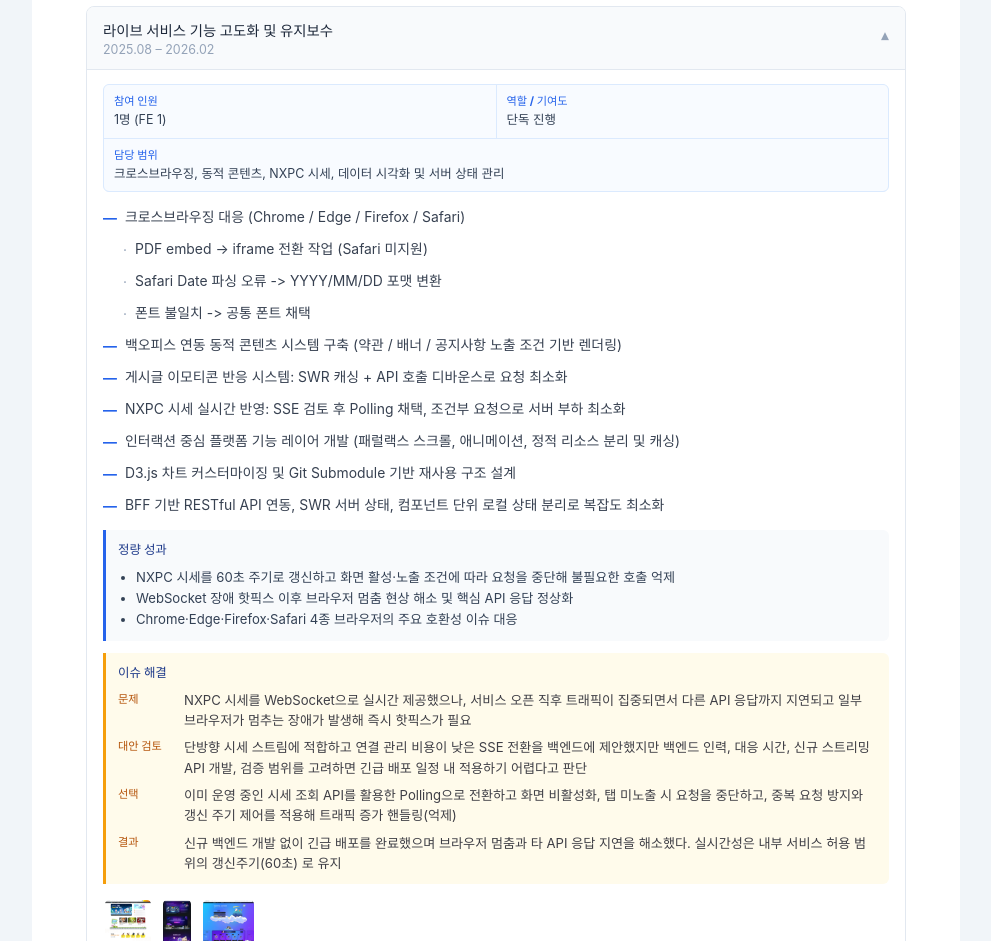
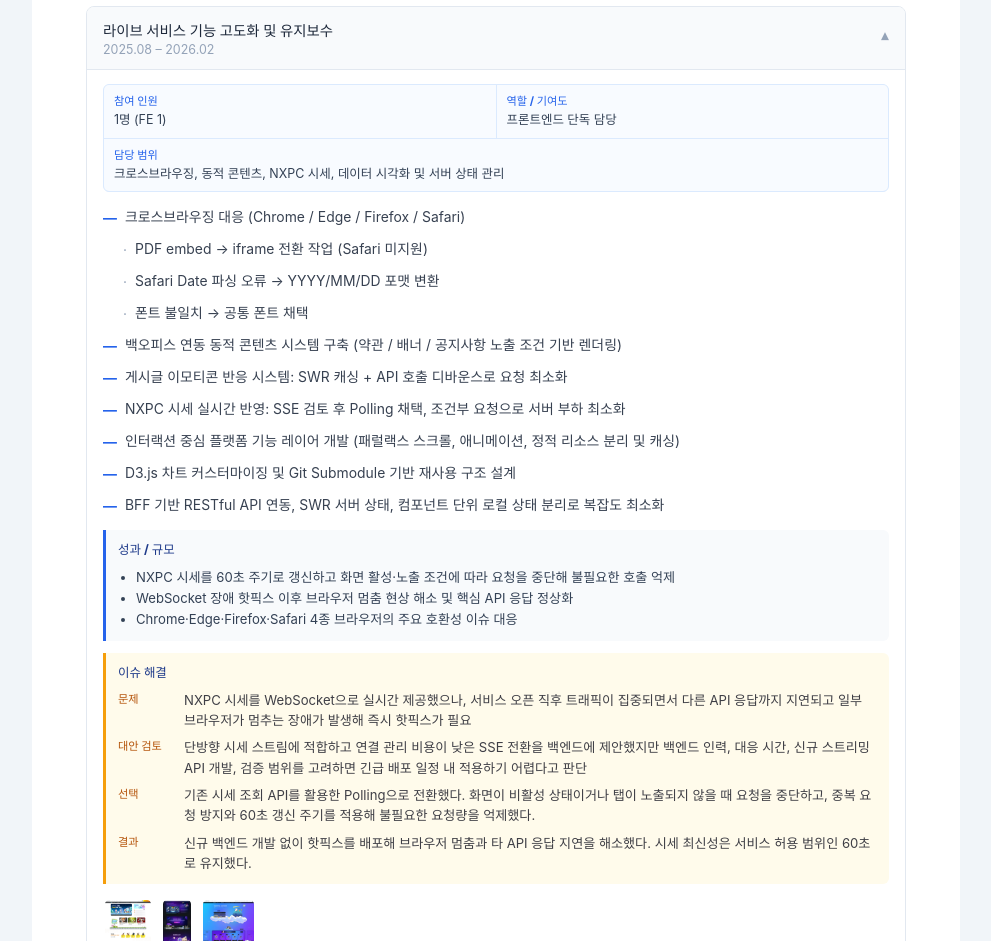
Before and after one commit to 33upsiege/33upsiege.github.io, a React (Vite) app: page / in a window 1280 px wide. Shown: the part 1431-2372 px from the top of the page, without its empty margins (144-1135 px from the left). Built offline with nearby package versions, Linux system fonts and the light colour scheme; a web font is replaced by a local one.

Commit message:
update: 경력기술 사항, 오탈자 수정

```diff
--- a/src/App.tsx
+++ b/src/App.tsx
@@ -4,6 +4,7 @@ import Summary from './components/Summary'
 import Skills from './components/Skills'
 import Experience from './components/Experience'
 import PrintButton from './components/PrintButton'
+// import Education from "./components/Education";
 
 export default function App() {
   return (
--- a/src/components/Experience.tsx
+++ b/src/components/Experience.tsx
@@ -115,7 +115,7 @@ function ProjectCard({ project }: { project: Project }) {
           </ul>
           {project.metrics && project.metrics.length > 0 && (
             <div className={styles.detailBlock}>
-              <h4 className={styles.detailTitle}>정량 성과</h4>
+              <h4 className={styles.detailTitle}>성과 / 규모</h4>
               <ul className={styles.metricList}>
                 {project.metrics.map((metric, i) => <li key={i}>{metric}</li>)}
               </ul>
--- a/src/data/resume.ts
+++ b/src/data/resume.ts
@@ -84,14 +84,14 @@ export const experiences: Experience[] = [
         period: '2025.08 – 2026.02',
         contribution: {
           team: '1명 (FE 1)',
-          ownership: '단독 진행',
+          ownership: '프론트엔드 단독 담당',
           scope: '크로스브라우징, 동적 콘텐츠, NXPC 시세, 데이터 시각화 및 서버 상태 관리'
         },
         highlights: [
           '크로스브라우징 대응 (Chrome / Edge / Firefox / Safari)',
-          '· PDF embed -> iframe 전환 작업 (Safari 미지원)',
-          '· Safari Date 파싱 오류 -> YYYY/MM/DD 포맷 변환',
-          '· 폰트 불일치 -> 공통 폰트 채택',
+          '· PDF embed → iframe 전환 작업 (Safari 미지원)',
+          '· Safari Date 파싱 오류 → YYYY/MM/DD 포맷 변환',
+          '· 폰트 불일치 → 공통 폰트 채택',
           '백오피스 연동 동적 콘텐츠 시스템 구축 (약관 / 배너 / 공지사항 노출 조건 기반 렌더링)',
           '게시글 이모티콘 반응 시스템: SWR 캐싱 + API 호출 디바운스로 요청 최소화',
           'NXPC 시세 실시간 반영: SSE 검토 후 Polling 채택, 조건부 요청으로 서버 부하 최소화',
@@ -107,8 +107,8 @@ export const experiences: Experience[] = [
         troubleshooting: {
           problem: 'NXPC 시세를 WebSocket으로 실시간 제공했으나, 서비스 오픈 직후 트래픽이 집중되면서 다른 API 응답까지 지연되고 일부 브라우저가 멈추는 장애가 발생해 즉시 핫픽스가 필요',
           alternatives: '단방향 시세 스트림에 적합하고 연결 관리 비용이 낮은 SSE 전환을 백엔드에 제안했지만 백엔드 인력, 대응 시간, 신규 스트리밍 API 개발, 검증 범위를 고려하면 긴급 배포 일정 내 적용하기 어렵다고 판단',
-          decision: '이미 운영 중인 시세 조회 API를 활용한 Polling으로 전환하고 화면 비활성화, 탭 미노출 시 요청을 중단하고, 중복 요청 방지와 갱신 주기 제어를 적용해 트래픽 증가 핸들링(억제)',
-          result: '신규 백엔드 개발 없이 긴급 배포를 완료했으며 브라우저 멈춤과 타 API 응답 지연을 해소했다. 실시간성은 내부 서비스 허용 범위의 갱신주기(60초) 로 유지'
+          decision: '기존 시세 조회 API를 활용한 Polling으로 전환했다. 화면이 비활성 상태이거나 탭이 노출되지 않을 때 요청을 중단하고, 중복 요청 방지와 60초 갱신 주기를 적용해 불필요한 요청량을 억제했다.',
+          result: '신규 백엔드 개발 없이 핫픽스를 배포해 브라우저 멈춤과 타 API 응답 지연을 해소했다. 시세 최신성은 서비스 허용 범위인 60초로 유지했다.'
         },
         tags: ['Next.js', 'TypeScript', 'SWR', 'D3.js', 'GitLab CI/CD'],
         images: [
@@ -127,7 +127,7 @@ export const experiences: Experience[] = [
         },
         highlights: [
           'GitLab 커밋 기록 기반 Jira 워크로그 자동 생성 도구 커스터마이징 (Claude Code hooks 활용)',
-          'Claude Code CLI 활용 환경변수 자동화 및 반복 작업 스프린트 생산성 향상',
+          'Claude Code CLI를 활용한 환경 변수 설정 및 반복 작업 자동화로 스프린트 생산성 향상',
           'Claude Code CLI, ChatGPT 등을 활용해 코드 리뷰, 리팩토링 초안 검토, 반복 작업 자동화에 활용',
         ],
         metrics: [
@@ -141,7 +141,7 @@ export const experiences: Experience[] = [
         period: '2025.06 – 2025.07',
         contribution: {
           team: '1명 (FE 1)',
-          ownership: '단독 진행',
+          ownership: '프론트엔드 단독 담당',
           scope: '게임 인터랙션, 입력, 판정 로직, 단계별 상태 및 결과 UI 구현'
         },
         highlights: [
@@ -160,11 +160,11 @@ export const experiences: Experience[] = [
         period: '2025.03 – 2025.05',
         contribution: {
           team: '4명 (FE 1 · BE 1 · 디자인 1 · 기획 1)',
-          ownership: 'FE 단독 진행',
+          ownership: '프론트엔드 단독 담당',
           scope: '이벤트 페이지 구조 설계, API 연동, 캐싱·예외 처리 및 사용자 피드백 구현'
         },
         highlights: [
-          '목표 10만명 규모 사전예약 이벤트 페이지 — 대규모 트래픽 대응 구조 설계',
+          '목표 10만 명 규모 사전예약 이벤트 페이지 — 대규모 트래픽 대응 구조 설계',
           'SWR 캐싱 전략 + 정적 리소스 분리 + API 디바운스 적용으로 네트워크 요청 최소화',
           '예외 처리 및 사용자 피드백 로직 전체 구현',
         ],
@@ -201,7 +201,7 @@ export const experiences: Experience[] = [
         period: '2024.07 – 2024.09',
         contribution: {
           team: '4명 (FE 1 · BE 1 · 디자인 1 · 기획 1)',
-          ownership: 'FE 단독 진행',
+          ownership: '프론트엔드 단독 담당',
           scope: 'SPA 구조, 랭킹, 검색 UI, 공용 라이브러리 확장 및 배포'
         },
         highlights: [
@@ -222,7 +222,7 @@ export const experiences: Experience[] = [
     description: '한정판 상품 정가품 검수 기반 리셀 플랫폼 FE 개발',
     projects: [
       {
-        name: 'Vue2 -> React18 마이그레이션',
+        name: 'Vue2 → React18 마이그레이션',
         period: '2023.11 – 2024.01',
         contribution: {
           team: '3명 (FE 3)',
@@ -254,7 +254,7 @@ export const experiences: Experience[] = [
         highlights: [
           '모바일 웹, PC 페이지 검색엔진 최적화 작업 단독 수행',
           'Nuxt 서버 미들웨어 기반 sitemap.xml 자동 생성 (Google Search Console 접근 시 자동 업데이트)',
-          '이슈 해결: 대량 데이터 처리 시 브라우저 중단 -> async/await 비동기 분할 처리 + 복구 로직 구현',
+          '이슈 해결: 대량 URL 처리 시 브라우저 중단 → 처리 단위 분할과 비동기 순차 실행, 실패 구간 복구 로직으로 해결',
         ],
         metrics: [
           'PC·모바일 2개 채널의 전체 공개 페이지 sitemap 생성·갱신 자동화',
@@ -271,7 +271,7 @@ export const experiences: Experience[] = [
         period: '2022.10 – 2022.11',
         contribution: {
           team: '4명 (FE 1 · BE 1 · 디자인 1 · 기획 1)',
-          ownership: 'FE 단독 진행',
+          ownership: '프론트엔드 단독 담당',
           scope: '현대카드 API·iframe 연동, 결제 결과 처리, 리다이렉트 및 실서비스 배포'
         },
         highlights: [
@@ -283,6 +283,26 @@ export const experiences: Experience[] = [
           { thumb: '/images/hyundai_1.jpg', full: '/images/full/hyundai_1.jpg' },
           { thumb: '/images/hyundai_2.jpg', full: '/images/full/hyundai_2.jpg' },
           { thumb: '/images/hyundai_3.jpg', full: '/images/full/hyundai_3.jpg' },
+        ]
+      },
+      {
+        name: 'Soldout Admin 현황판 개발',
+        period: '2022.05 – 2022.07',
+        contribution: {
+          team: '3명 (FE 1 · BE 1 · 기획 1)',
+          ownership: '관리자 대시보드 프론트엔드 단독 담당',
+          scope: '거래, 검수, 포인트 등 시각화, Polling 갱신, 차트 기반 모니터링 UI 구현'
+        },
+        highlights: [
+          '거래 및 검수 현황, 포인트 금액 모니터링 대시보드 개발',
+          'Polling 기반 실시간 데이터 업데이트 및 차트 라이브러리 활용 데이터 시각화',
+        ],
+        tags: ['Vue.js', 'ApexCharts', 'Polling'],
+        images: [
+          { thumb: '/images/soldout_002.jpg', full: '/images/full/soldout_002.jpg' },
+          { thumb: '/images/soldout_001.jpg', full: '/images/full/soldout_001.jpg' },
+          { thumb: '/images/soldout_003.jpg', full: '/images/full/soldout_003.jpg' },
+          { thumb: '/images/soldout_004.jpg', full: '/images/full/soldout_004.jpg' },
         ]
       },
       {
@@ -323,13 +343,13 @@ export const experiences: Experience[] = [
         contribution: {
           team: '5명 (FE 2 · BE 1 · 디자인 1 · 기획 1)',
           ownership: '메인·상품 상세·결제 페이지 프론트엔드 전담',
-          scope: '웹 초기 구조, 메인, 상품 상세, 결제, 앱 웹뷰 인터페이스 및 상태 복구 구현'
+          scope: '웹 초기 구조, 메인, 상품 상세, 결제, 앱 WebView 인터페이스 및 상태 복구 구현'
         },
         highlights: [
           '앱 전용 서비스를 웹으로 확장하는 프로젝트에서 메인·상품 상세·결제 페이지 프론트엔드 전담',
           '상품 탐색부터 상세 조회와 결제로 이어지는 핵심 구매 여정 구현',
           '모바일 앱 WebView 환경을 고려한 반응형 UI와 앱-웹 인터페이스 연동',
-          '결제 오류 후 reload 시 Vuex Store가 초기화되는 문제를 sessionStorage 기반상태 복구 로직으로 해결'
+          '결제 오류 후 reload 시 Vuex Store가 초기화되는 문제를 sessionStorage 기반 상태 복구 로직으로 해결'
         ],
         metrics: [
           '메인·상품 상세·결제 3개 핵심 페이지를 웹으로 확장해 구매 여정 전 구간 구현',
@@ -340,26 +360,6 @@ export const experiences: Experience[] = [
           { thumb: '/images/web1_.jpg', full: '/images/full/web1_.jpg' },
           { thumb: '/images/web2_.jpg', full: '/images/full/web2_.jpg' },
           { thumb: '/images/web3_.jpg', full: '/images/full/web3_.jpg' },
-        ]
-      },
-      {
-        name: 'Soldout Admin 현황판 개발',
-        period: '2022.05 – 2022.07',
-        contribution: {
-          team: '3명 (FE 1 · BE 1 · 기획 1)',
-          ownership: '관리자 대시보드 프론트엔드 단독 담당',
-          scope: '거래, 검수, 포인트 등 시각화, Polling 갱신, 차트 기반 모니터링 UI 구현'
-        },
-        highlights: [
-          '거래 및 검수 현황, 포인트 금액 모니터링 대시보드 개발',
-          'Polling 기반 실시간 데이터 업데이트 및 차트 라이브러리 활용 데이터 시각화',
-        ],
-        tags: ['Vue.js', 'ApexChart', 'Polling'],
-        images: [
-          { thumb: '/images/soldout_002.jpg', full: '/images/full/soldout_002.jpg' },
-          { thumb: '/images/soldout_001.jpg', full: '/images/full/soldout_001.jpg' },
-          { thumb: '/images/soldout_003.jpg', full: '/images/full/soldout_003.jpg' },
-          { thumb: '/images/soldout_004.jpg', full: '/images/full/soldout_004.jpg' },
         ]
       },
     ]
@@ -421,14 +421,14 @@ export const experiences: Experience[] = [
           scope: '차트·위젯 모듈 설계, 사용자 대시보드 및 데이터 흐름 시각화 구현'
         },
         highlights: [
-          'HighChart 기반 사용자 설정 가능한 위젯, 대시보드 컴포넌트 모듈화',
+          'Highcharts 기반 사용자 설정 가능한 위젯, 대시보드 컴포넌트 모듈화',
           'Bar, Line, Sankey, Scatter, Pie, Sunburst, Word Cloud, HeatMap 등 다양한 차트 구현',
           'vis.js 활용 AI - DB - Client 데이터 흐름 시각화',
         ],
         metrics: [
           'Bar·Line·Sankey·Scatter·Pie·Sunburst·Word Cloud·HeatMap 등 8종 이상의 차트를 공통 위젯으로 모듈화'
         ],
-        tags: ['Angular', 'HighCharts', 'TypeScript']
+        tags: ['Angular', 'Highcharts', 'TypeScript']
       },
       {
         name: 'Polling 기반 데이터 모니터링 개발',
@@ -451,9 +451,9 @@ export const experiences: Experience[] = [
           scope: '실시간 공유·댓글, 화면 캡처 및 Socket.io 이벤트 연동'
         },
         highlights: [
-          'Socket.io 기반 실시간 페이지 공유, html2Canvas 화면 캡처, 공유 콘텐츠 기반 댓글(채팅) 기능 개발',
+          'Socket.io 기반 실시간 페이지 공유, html2canvas 화면 캡처, 공유 콘텐츠 기반 댓글(채팅) 기능 개발',
         ],
-        tags: ['Socket.io', 'WebSocket', 'html2Canvas']
+        tags: ['Socket.io', 'WebSocket', 'html2canvas']
       },
       {
         name: '신규 플랫폼 개발 (하이투자증권)',
@@ -463,7 +463,7 @@ export const experiences: Experience[] = [
           scope: 'Angular 재구축, 컴포넌트 모듈 설계, 지도·위험도 데이터 시각화'
         },
         highlights: [
-          'Angular 6 -> Angular 9 재구축: 모듈 집합 구조 -> 컴포넌트 단위 Module 분리 설계',
+          'Angular 6 → Angular 9 재구축: 모듈 집합 구조 → 컴포넌트 단위 Module 분리 설계',
           'Leaflet 활용 국가별 공격 정보 시각화, 탐지 결과 기반 위험도 차트 구현',
         ],
         tags: ['Angular', 'Leaflet', 'TypeScript']
@@ -476,7 +476,7 @@ export const skills = {
   core: ['TypeScript', 'JavaScript', 'React', 'Next.js', 'Vue.js', 'Angular'],
   state: ['SWR', 'React Query', 'Zustand', 'Vuex', 'NgRx / RxJS'],
   styling: ['Emotion', 'vanilla-extract', 'SCSS / CSS Modules', 'Tailwind CSS'],
-  visualization: ['D3.js', 'HighCharts'],
+  visualization: ['D3.js', 'Highcharts'],
   tooling: ['Git', 'Figma', 'Jira'],
 }
 
```
